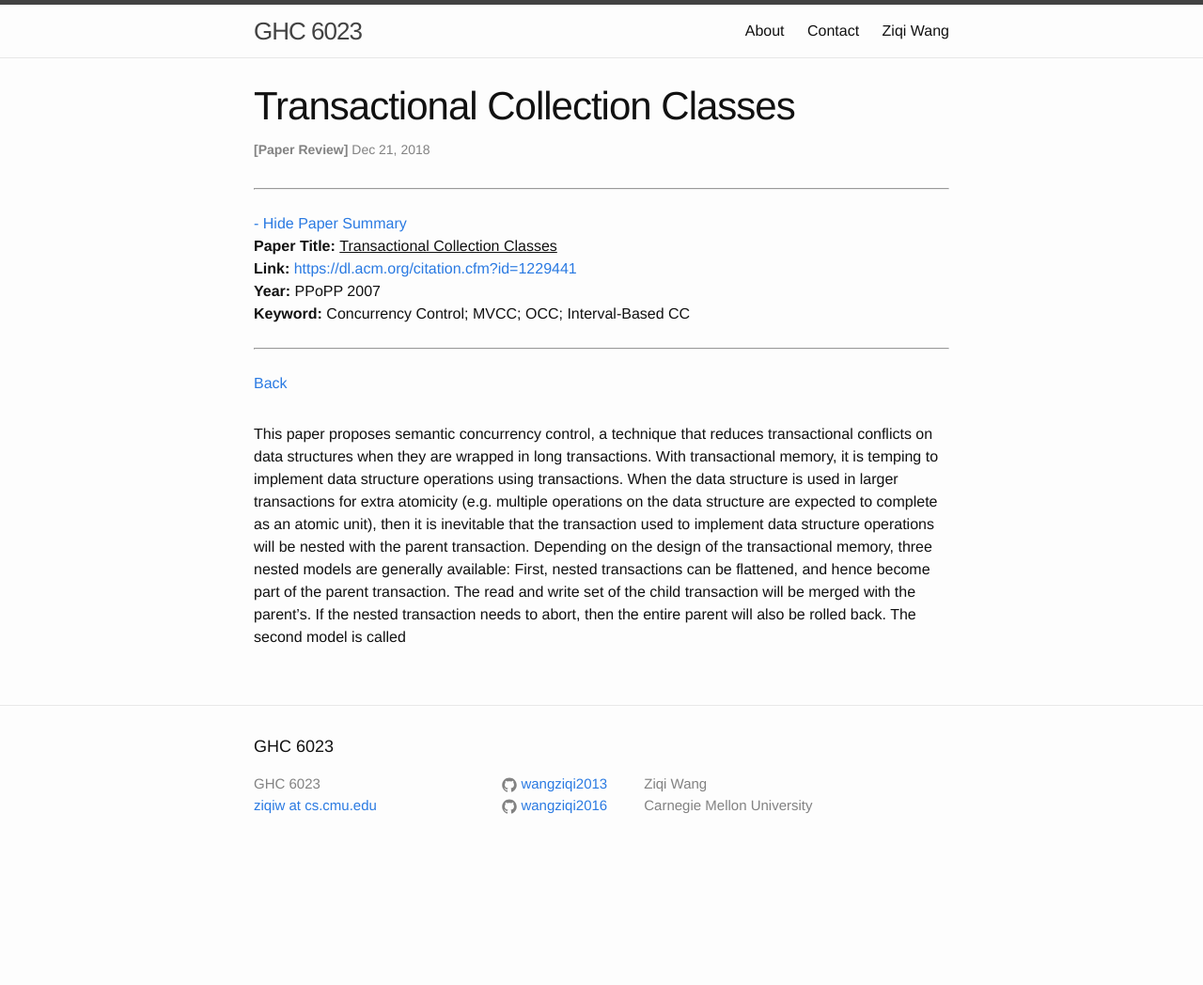
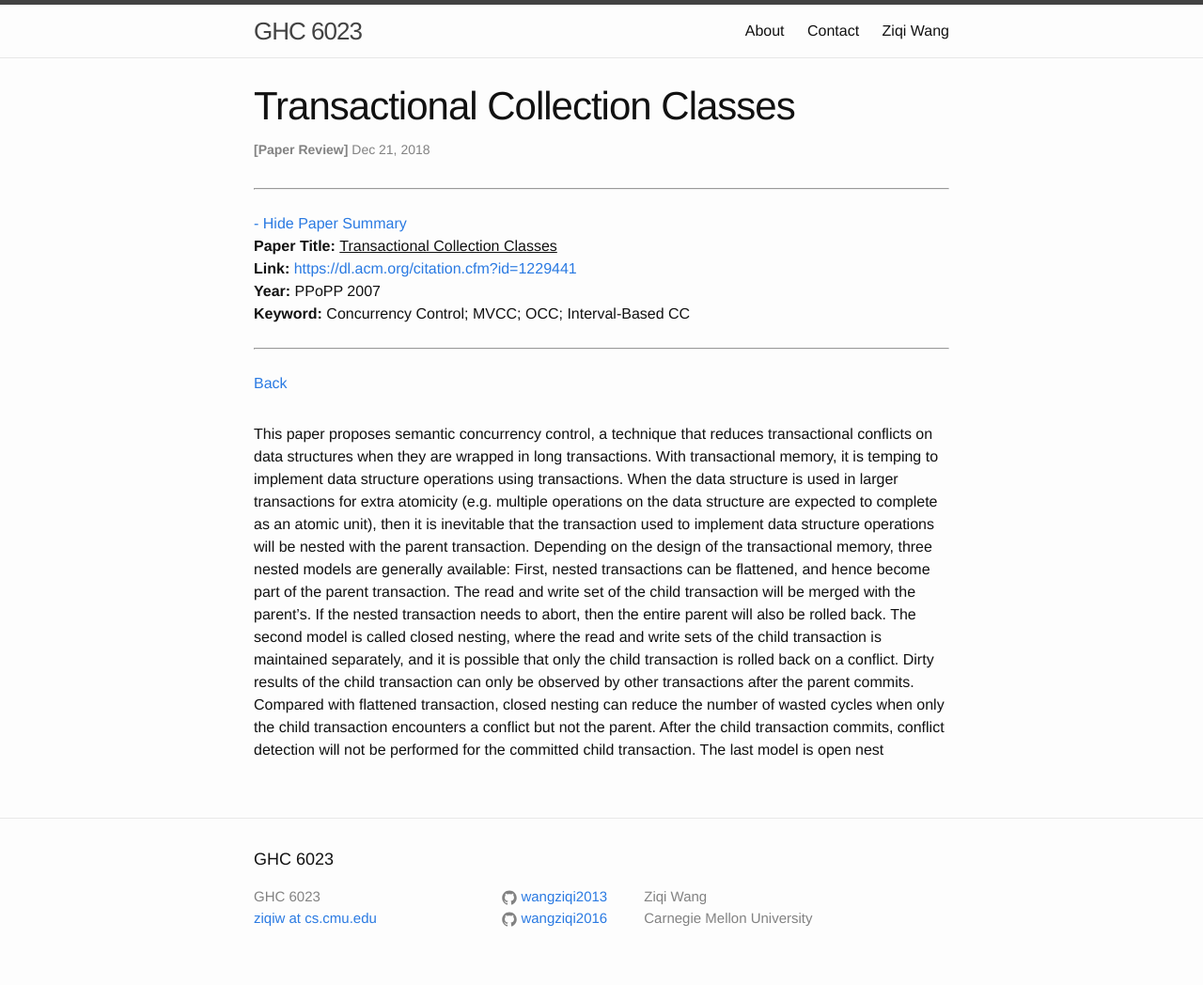
Before and after one commit to wangziqi2013/wangziqi2013.github.io, a Jekyll site: the page built from _posts/2018-12-21-transactional-collection-classes.markdown, in a window 1280 px wide. Shown: the whole page at 94% size. Built offline with Jekyll 4.4.1, drawn with Linux system fonts in a browser that asks for light colours; before the commit the page ends 928 px from its top, so only the background shows below that.

Commit message:
Finish closed nesting

```diff
--- a/_posts/2018-12-21-transactional-collection-classes.markdown
+++ b/_posts/2018-12-21-transactional-collection-classes.markdown
@@ -20,4 +20,9 @@ data structure are expected to complete as an atomic unit), then it is inevitabl
 data structure operations will be nested with the parent transaction. Depending on the design of the transactional memory, three
 nested models are generally available: First, nested transactions can be flattened, and hence become part of the parent
 transaction. The read and write set of the child transaction will be merged with the parent's. If the nested transaction
-needs to abort, then the entire parent will also be rolled back. The second model is called
+needs to abort, then the entire parent will also be rolled back. The second model is called closed nesting, where the
+read and write sets of the child transaction is maintained separately, and it is possible that only the child transaction
+is rolled back on a conflict. Dirty results of the child transaction can only be observed by other transactions after the
+parent commits. Compared with flattened transaction, closed nesting can reduce the number of wasted cycles
+when only the child transaction encounters a conflict but not the parent. After the child transaction commits, conflict
+detection will not be performed for the committed child transaction. The last model is open nest
```
